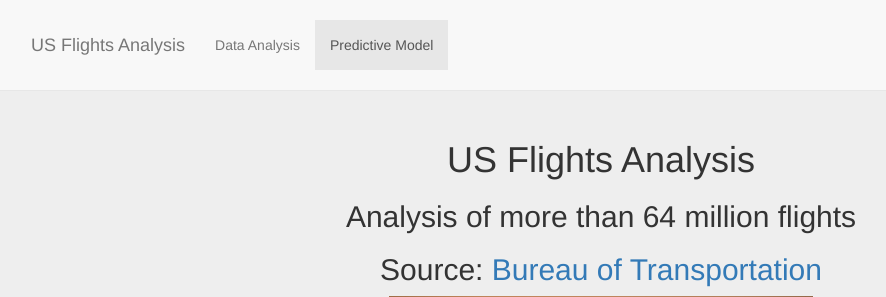
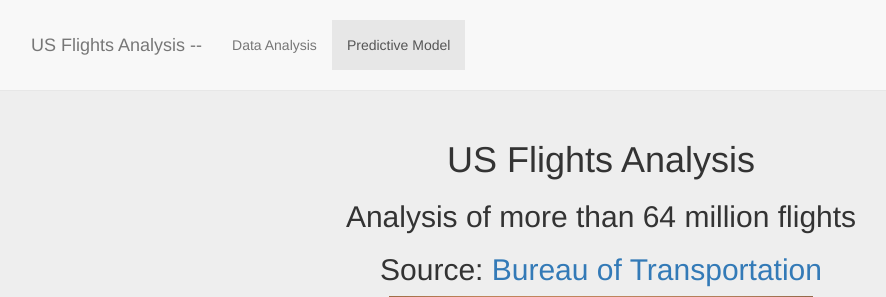
Before and after one commit to JE-/IATA_Analysis, a Flask app: page / in a window 1280 px wide. Shown: the top 297 px of the page, without its empty margins (39-925 px from the left). Run offline with Flask 2, Linux system fonts and the light colour scheme; some libraries are stand-ins or nearby versions.

Commit message:
minor changes

```diff
--- a/templates/index.html
+++ b/templates/index.html
@@ -41,7 +41,7 @@
                     <span class="icon-bar"></span>
                     <span class="icon-bar"></span>
                 </button>
-                <a class="navbar-brand page-scroll" href="#page-top">US Flights Analysis</a>
+                <a class="navbar-brand page-scroll" href="#page-top">US Flights Analysis -- </a>
             </div>
 
             <!-- Collect the nav links, forms, and other content for toggling -->
```
